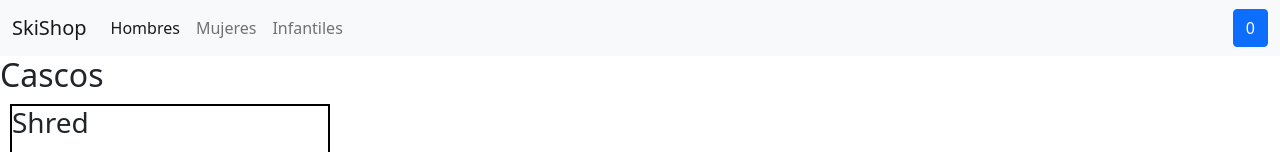
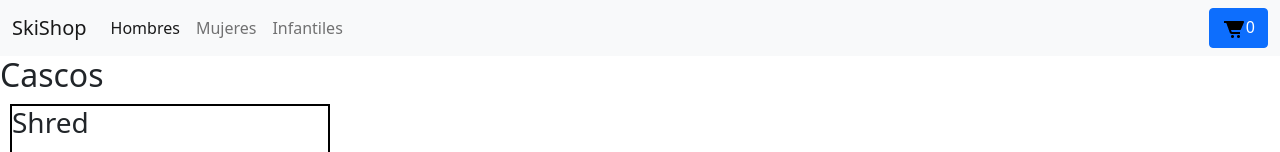
Before and after one commit to francobarbato/ecommerce-barbato, a React (Create React App) app in the folder ecommerce-barbato/: page / in a window 1280 px wide. Shown: the top 152 px of the page. Built offline with nearby package versions, Linux system fonts and the light colour scheme.

Commit message:
agregando imagen

```diff
--- a/ecommerce-barbato/src/componentes/Cart.js
+++ b/ecommerce-barbato/src/componentes/Cart.js
@@ -1,11 +1,11 @@
 import React from 'react';
-// import foto from './carrito.png';
+import foto from './imagenes/carrito.png';
 
 function Cart() {
     return (
       <>
         <button className="button" className="carrito" type="button" className="btn btn-primary" data-toggle="modal" data-target="#exampleModal">
-                  {/* <img src={foto} alt=""/> */}
+                  <img src={foto} alt=""/>
                 <span id="contador" className="badge bg-dark text-white ms-1 rounded-pill" className="sr-only">0</span>
         </button>
       </>
```
Also changed, not shown: ecommerce-barbato/src/componentes/imagenes/carrito.png (renamed from ecommerce-barbato/src/imagenes/carrito.png).
